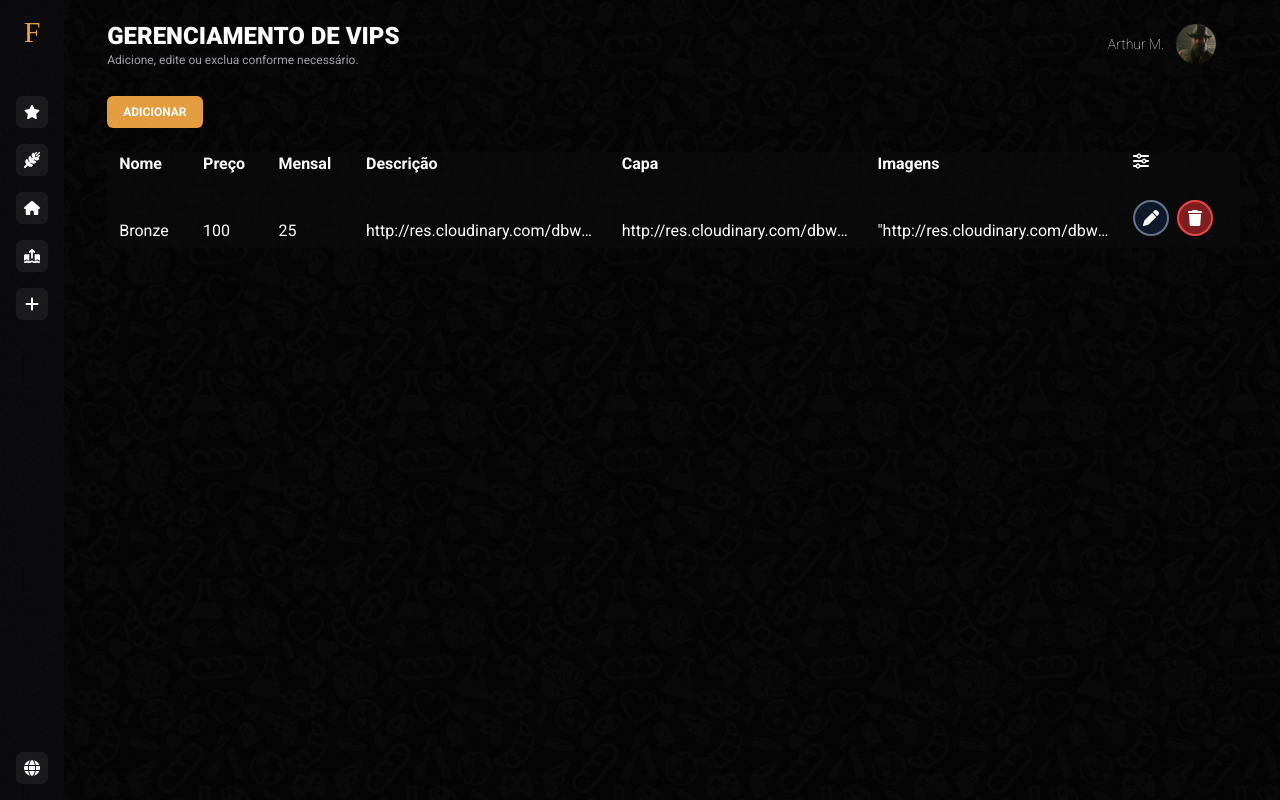
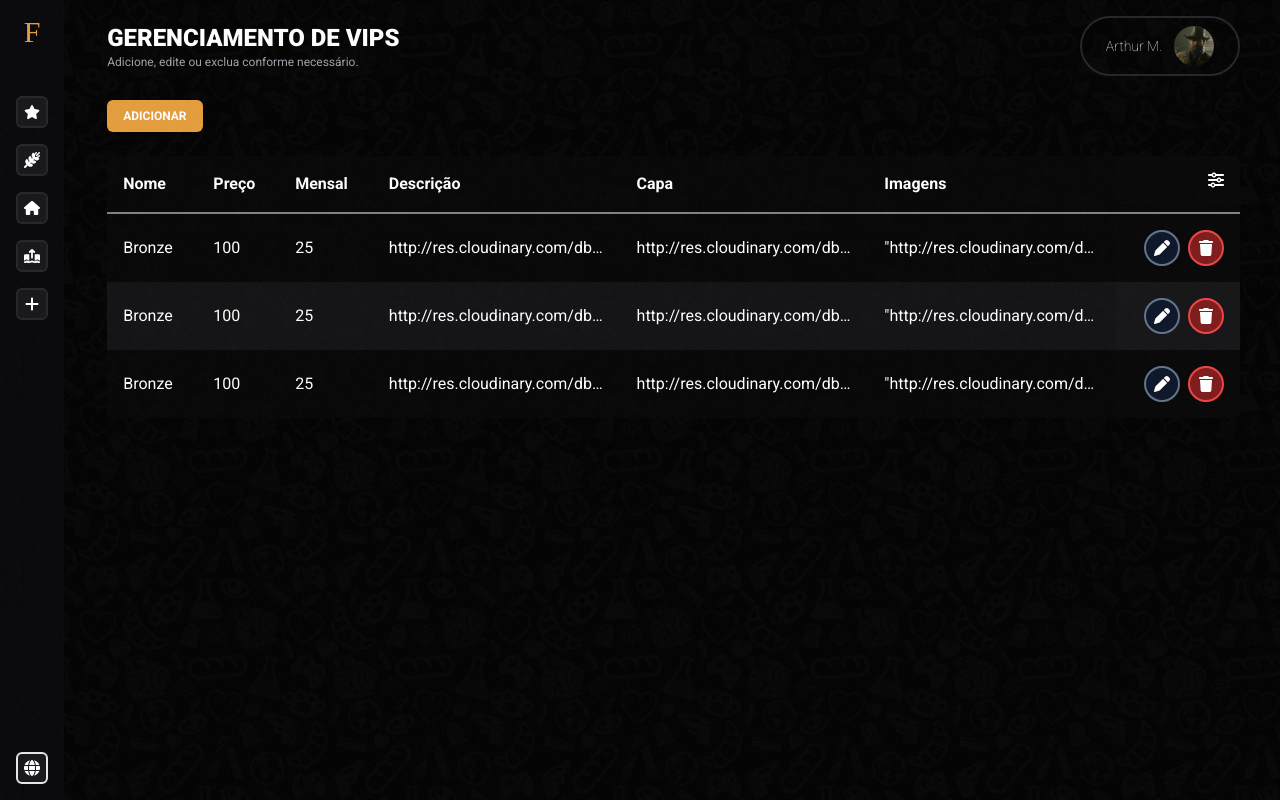
Before and after one commit to edsoncamargo/frontier, a React (Vite) app in the folder web/: page /admin/dashboard in a window 1280 px wide. Built offline with nearby package versions, Linux system fonts and the light colour scheme; a web font is replaced by a local one.

Commit message:
fix: table style

```diff
--- a/web/src/components/table/table.tsx
+++ b/web/src/components/table/table.tsx
@@ -22,7 +22,7 @@ function Header({ children }: Readonly<HeaderProps>) {
 }
 
 const row = tv({
-  base: 'h-12',
+  base: 'h-full',
   variants: {
     variant: {
       header: 'font-extrabold bg-zinc-950/80 border-b-2 border-paragraph-50/50',
@@ -45,11 +45,11 @@ function Row({ children, variant }: Readonly<RowProps>) {
 }
 
 const headerCell = tv({
-  base: 'text-start px-3 max-w-56 truncate overflow-hidden whitespace-nowrap',
+  base: 'text-start p-4 max-w-56 truncate overflow-hidden whitespace-nowrap',
   variants: {
     variant: {
       normal: '',
-      freeze: 'sticky right-0',
+      freeze: 'sticky right-0 flex justify-end',
     },
   },
   defaultVariants: {
@@ -75,7 +75,7 @@ function Body({ children }: Readonly<BodyProps>) {
 }
 
 const cell = tv({
-  base: 'px-3 max-w-56 truncate overflow-hidden whitespace-nowrap',
+  base: 'p-4 max-h-3 max-w-56 truncate overflow-hidden whitespace-nowrap',
   variants: {
     variant: {
       normal: '',
--- a/web/src/pages/admin/dashboard/panel/panel.dashboard.admin.tsx
+++ b/web/src/pages/admin/dashboard/panel/panel.dashboard.admin.tsx
@@ -121,7 +121,35 @@ export function PanelDashboard({ structure }: Readonly<PanelType>) {
     setIsOpenModal(false);
   }
 
-  const data = [
+  const data: DataType[] = [
+    {
+      id: 1,
+      type: 'Bronze',
+      price: 100.0,
+      monthly_price: 25.0,
+      description:
+        'http://res.cloudinary.com/dbwpfdu30/image/upload/v1723649165/frontier/vips/vgegtq8jkxbwiqwwum0y.jpg',
+
+      cover: [
+        'http://res.cloudinary.com/dbwpfdu30/image/upload/v1723649165/frontier/vips/vgegtq8jkxbwiqwwum0y.jpg',
+      ],
+      images:
+        'http://res.cloudinary.com/dbwpfdu30/image/upload/v1723649165/frontier/vips/vgegtq8jkxbwiqwwum0y.jpg',
+    },
+    {
+      id: 1,
+      type: 'Bronze',
+      price: 100.0,
+      monthly_price: 25.0,
+      description:
+        'http://res.cloudinary.com/dbwpfdu30/image/upload/v1723649165/frontier/vips/vgegtq8jkxbwiqwwum0y.jpg',
+
+      cover: [
+        'http://res.cloudinary.com/dbwpfdu30/image/upload/v1723649165/frontier/vips/vgegtq8jkxbwiqwwum0y.jpg',
+      ],
+      images:
+        'http://res.cloudinary.com/dbwpfdu30/image/upload/v1723649165/frontier/vips/vgegtq8jkxbwiqwwum0y.jpg',
+    },
     {
       id: 1,
       type: 'Bronze',
@@ -281,6 +309,7 @@ export function PanelDashboard({ structure }: Readonly<PanelType>) {
           </Button>
         </div>
 
+        {data && data.length > 0 ? (
           <Table>
             <Table.Header>
               <Table.Row variant='header'>
@@ -311,7 +340,7 @@ export function PanelDashboard({ structure }: Readonly<PanelType>) {
                     <Table.Cell>{item.cover}</Table.Cell>
                     <Table.Cell>{JSON.stringify(item.images)}</Table.Cell>
                     <Table.Cell variant='freeze'>
-                    <div className='flex gap-2 items-center'>
+                      <div className='flex gap-2 items-center justify-end'>
                         <button
                           className='rounded-full bg-slate-900 border-2 border-slate-500 hover:border-slate-400 p-2 transition-all'
                           onClick={() => {
@@ -333,8 +362,10 @@ export function PanelDashboard({ structure }: Readonly<PanelType>) {
 
                         <em
                           className={`${
-                          index % 2 === 0 ? 'bg-zinc-950/80' : 'bg-zinc-900/80'
-                        } h-12 absolute left-0 w-full -z-10`}
+                            index % 2 === 0
+                              ? 'bg-zinc-950/80'
+                              : 'bg-zinc-900/80'
+                          } h-full absolute left-0 w-full -z-10`}
                         ></em>
                       </div>
                     </Table.Cell>
@@ -343,6 +374,9 @@ export function PanelDashboard({ structure }: Readonly<PanelType>) {
               })}
             </Table.Body>
           </Table>
+        ) : (
+          <p>Nenhum item encontrado ⚠️</p>
+        )}
       </section>
 
       <Modal
--- a/web/src/styles/reset/_reset.scss
+++ b/web/src/styles/reset/_reset.scss
@@ -81,9 +81,6 @@ audio,
 video {
   margin: 0;
   padding: 0;
-  border: 0;
-  font-size: 100%;
-  vertical-align: baseline;
 }
 
 article,
```
Lines whose indentation alone changed are shown as unchanged.
